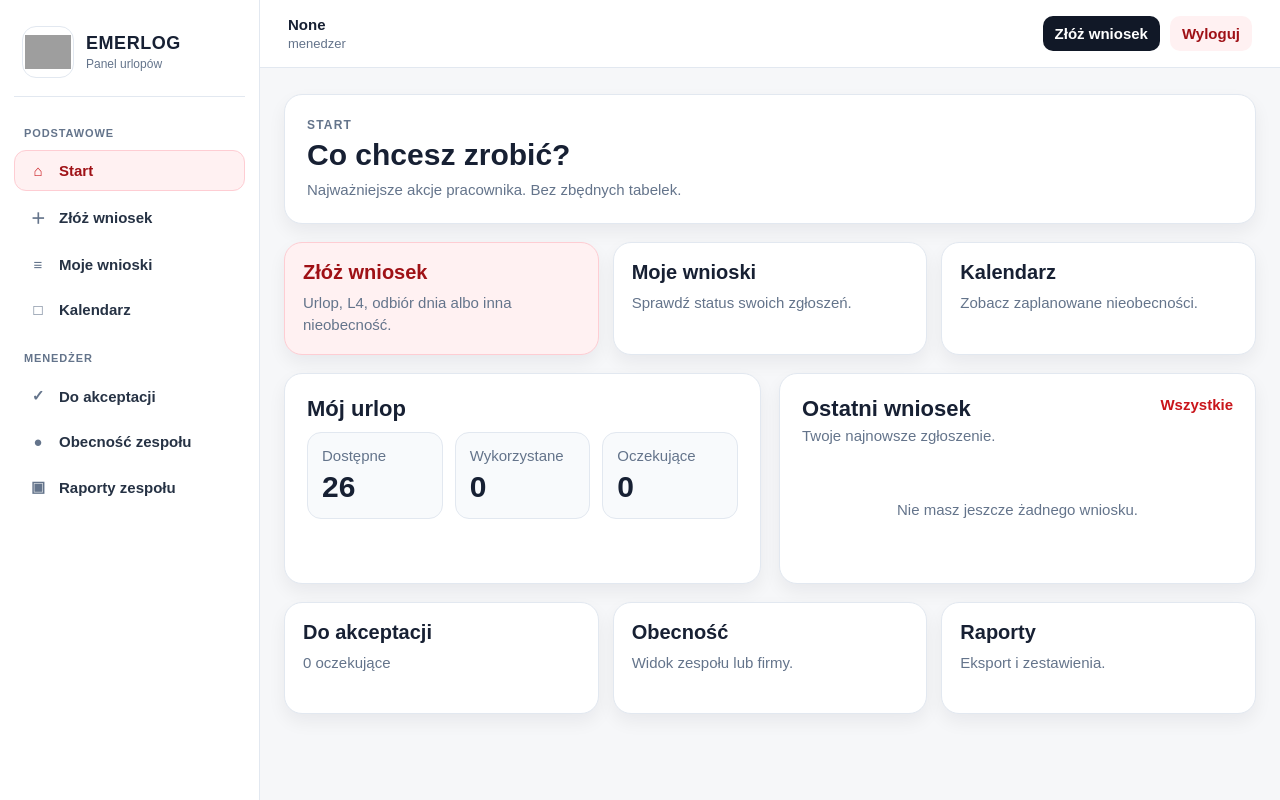
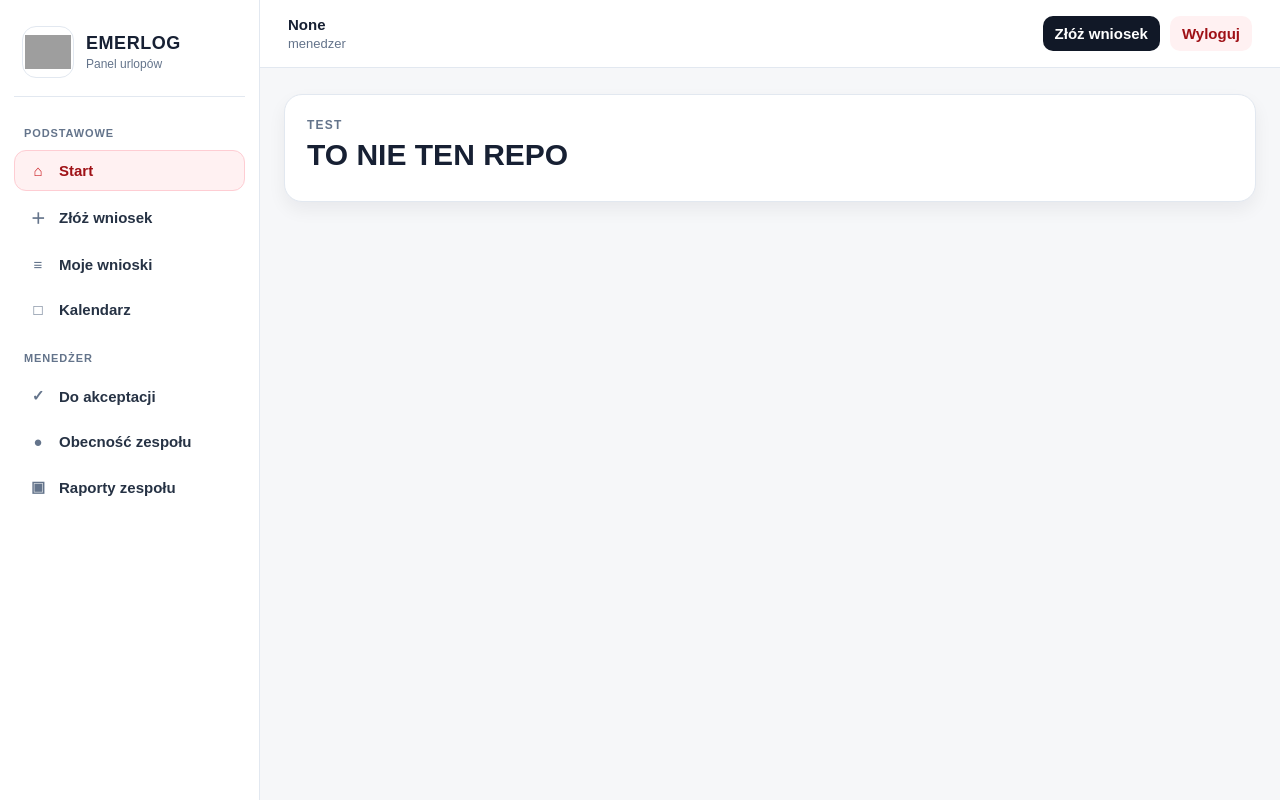
Before and after one commit to pabloosss/Ksef-Pobieranie, a Flask app: page /dashboard in a window 1280 px wide. Run offline with Flask 3, Linux system fonts and the light colour scheme; the visitor is signed in with stand-in values (Sample User, id 1); data comes from the database, SQL or seed files in the repository; data that the repository does not hold is empty; grey boxes are pictures that could not be loaded.

Commit message:
TEMP wrong repo check

```diff
--- a/templates/dashboard.html
+++ b/templates/dashboard.html
@@ -1,77 +1,6 @@
 {% extends "base.html" %}
 {% block content %}
-{% set status_names = {
-    'oczekuje_menedzer': 'Czeka na menedżera',
-    'oczekuje_kadry': 'Czeka na kadry',
-    'do_poprawy': 'Do poprawy',
-    'zaakceptowany': 'Zaakceptowany',
-    'rozliczony_kadry': 'Rozliczony',
-    'odrzucony': 'Odrzucony',
-    'anulowany': 'Anulowany'
-} %}
-
 <section class="page-title">
-    <div>
-        <p class="eyebrow">Start</p>
-        <h1>Co chcesz zrobić?</h1>
-        <p>Najważniejsze akcje pracownika. Bez zbędnych tabelek.</p>
-    </div>
+<div><p class="eyebrow">TEST</p><h1>TO NIE TEN REPO</h1></div>
 </section>
-
-<section class="quick-grid">
-    <a class="quick-card primary" href="{{ url_for('new_leave') }}">
-        <strong>Złóż wniosek</strong>
-        <span>Urlop, L4, odbiór dnia albo inna nieobecność.</span>
-    </a>
-    <a class="quick-card" href="{{ url_for('requests_view') }}">
-        <strong>Moje wnioski</strong>
-        <span>Sprawdź status swoich zgłoszeń.</span>
-    </a>
-    <a class="quick-card" href="{{ url_for('calendar_view') }}">
-        <strong>Kalendarz</strong>
-        <span>Zobacz zaplanowane nieobecności.</span>
-    </a>
-</section>
-
-<div class="two-columns">
-    <div class="card">
-        <h2>Mój urlop</h2>
-        <div class="mini-summary">
-            <div><span>Dostępne</span><strong>{{ summary.available }}</strong></div>
-            <div><span>Wykorzystane</span><strong>{{ summary.accepted }}</strong></div>
-            <div><span>Oczekujące</span><strong>{{ summary.pending }}</strong></div>
-        </div>
-    </div>
-
-    <div class="card">
-        <div class="section-heading">
-            <div>
-                <h2>Ostatni wniosek</h2>
-                <p>Twoje najnowsze zgłoszenie.</p>
-            </div>
-            <a href="{{ url_for('requests_view') }}">Wszystkie</a>
-        </div>
-        <div class="list-stack">
-            {% for r in stats.latest[:1] %}
-            <div class="list-item rich-item">
-                <div>
-                    <b>{{ r.leave_type }}</b>
-                    <span>{{ r.date_from|pldate }} – {{ r.date_to|pldate }}</span>
-                </div>
-                <span class="status status-{{ r.status }}">{{ status_names.get(r.status, r.status) }}</span>
-            </div>
-            {% else %}
-            <p class="empty-state">Nie masz jeszcze żadnego wniosku.</p>
-            {% endfor %}
-        </div>
-    </div>
-</div>
-
-{% if is_manager() or is_hr() %}
-<section class="quick-grid">
-    <a class="quick-card" href="{{ url_for('approvals') }}"><strong>Do akceptacji</strong><span>{{ stats.pending }} oczekujące</span></a>
-    <a class="quick-card" href="{{ url_for('presence') }}"><strong>Obecność</strong><span>Widok zespołu lub firmy.</span></a>
-    <a class="quick-card" href="{{ url_for('reports') }}"><strong>Raporty</strong><span>Eksport i zestawienia.</span></a>
-</section>
-{% endif %}
 {% endblock %}
```
